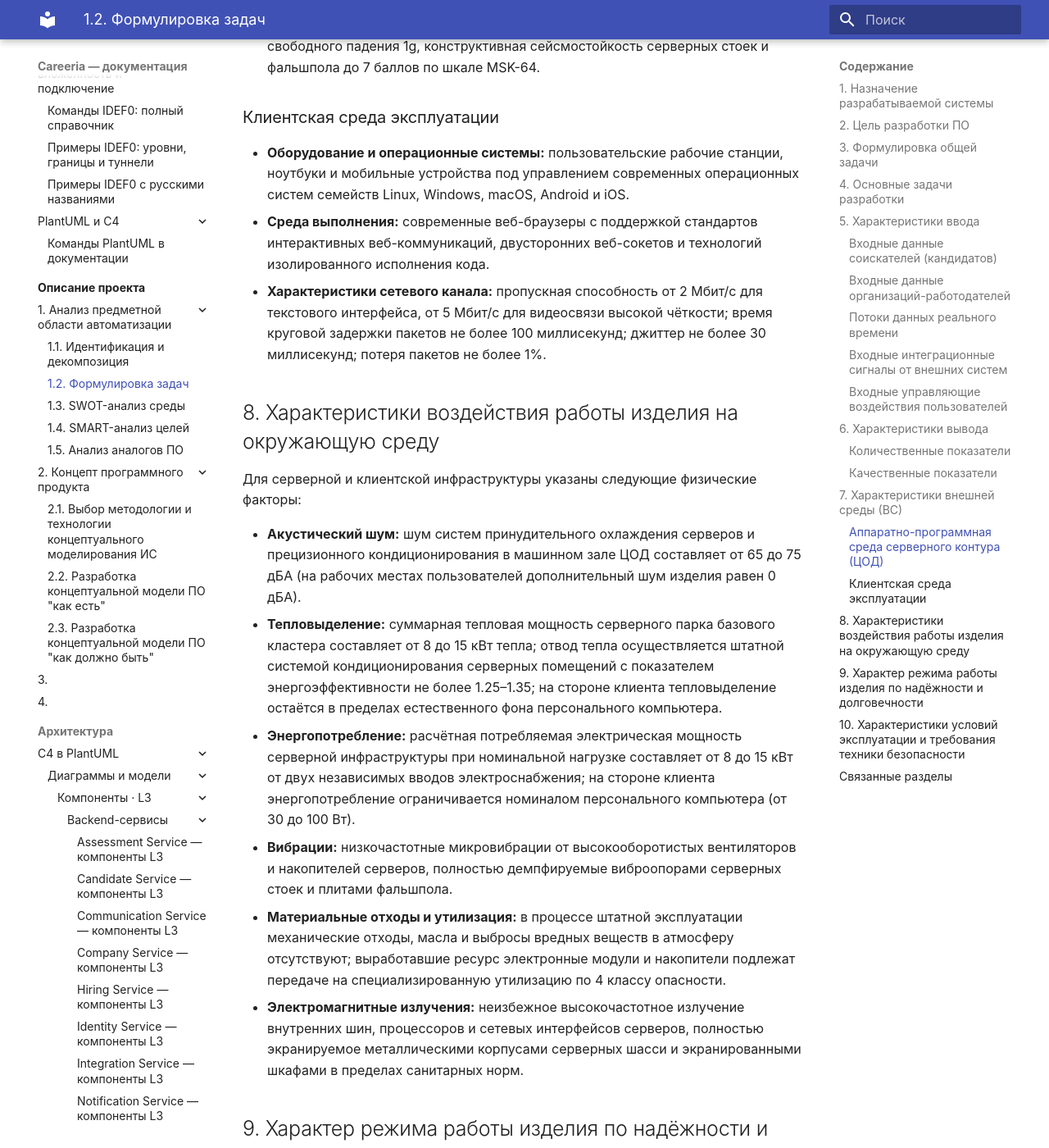
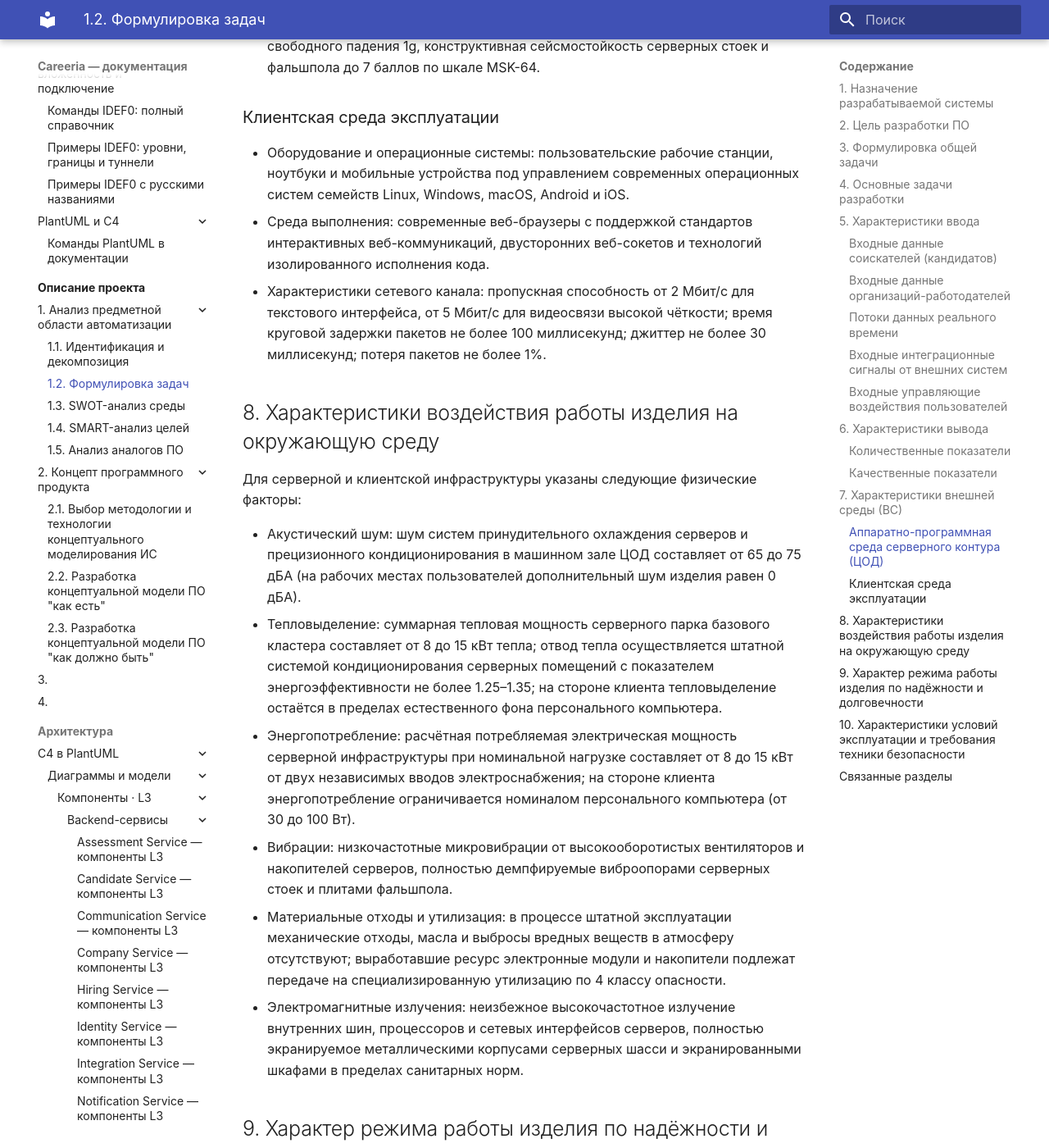
Before and after one commit to krackl1n/careeria, an MkDocs documentation site: the page built from docs/project/01-general/02-formulation-of-tasks.md, in a window 1280 px wide and 1400 px high, scrolled down 4983 px. Shown: the whole window at 82% size. Built offline with MkDocs 1.6.1 and Material for MkDocs 9.7.7, drawn with Linux system fonts in a browser that asks for light colours; some of the changed text lies outside the part shown.

Commit message:
fix tabs

```diff
--- a/docs/project/01-general/02-formulation-of-tasks.md
+++ b/docs/project/01-general/02-formulation-of-tasks.md
@@ -62,24 +62,24 @@ Careeria собирает резюме и отклики из разных ка
 
 ### Количественные показатели
 
-- **Пиковая производительность обработки запросов на чтение:** не менее 2 500 запросов в секунду.
-- **Пиковая производительность транзакций на запись и модификацию состояний:** не менее 500 операций в секунду.
-- **Максимальное число одновременно активных сессий пользователей:** до 10 000 параллельных сессий.
-- **Объём обработки потока заявок:** до 50 000 обработанных откликов в месяц в расчёте на одного корпоративного заказчика.
-- **Число одновременно функционирующих интерактивных видеокомнат:** до 500 параллельных сессий собеседований.
-- **Время отклика входного шлюза запросов на 99-м перцентиле:** не более 100 миллисекунд.
-- **Задержка передачи видеосвязи от захвата кадров до воспроизведения:** не более 150–200 миллисекунд.
-- **Задержка синхронизации символов в редакторе совместного программирования:** не более 50 миллисекунд.
-- **Время доставки внутренних, push- и почтовых уведомлений:** не более 1 секунды с момента фиксации события.
+- Пиковая производительность обработки запросов на чтение: не менее 2 500 запросов в секунду.
+- Пиковая производительность транзакций на запись и модификацию состояний: не менее 500 операций в секунду.
+- Максимальное число одновременно активных сессий пользователей: до 10 000 параллельных сессий.
+- Объём обработки потока заявок: до 50 000 обработанных откликов в месяц в расчёте на одного корпоративного заказчика.
+- Число одновременно функционирующих интерактивных видеокомнат: до 500 параллельных сессий собеседований.
+- Время отклика входного шлюза запросов на 99-м перцентиле: не более 100 миллисекунд.
+- Задержка передачи видеосвязи от захвата кадров до воспроизведения: не более 150–200 миллисекунд.
+- Задержка синхронизации символов в редакторе совместного программирования: не более 50 миллисекунд.
+- Время доставки внутренних, push- и почтовых уведомлений: не более 1 секунды с момента фиксации события.
 
 ### Качественные показатели
 
-- **Нормализованные профили кандидатов:** верифицированные цифровые резюме со стандартизированным перечнем навыков и защищённой историей контактов.
-- **Неизменяемый журнал аудита:** стопроцентная фиксация автора каждого действия, точной временной метки и обоснования смены статуса в воронке.
-- **Протоколы технических интервью:** сохранённый исходный код кандидатов, история запусков тестов, зафиксированные правки и структурированные замечания экспертов.
-- **Защищённый медиаархив:** видеозаписи собеседований в стандартных медиаконтейнерах с ролевой моделью доступа.
-- **Сквозная аналитическая отчётность:** интерактивные воронки конверсии, средние сроки закрытия позиций, удельная стоимость привлечения сотрудника и распределение причин отказов.
-- **Интеграционные выгрузки:** криптографически подписанные структурированные уведомления о ключевых кадровых событиях для передачи во внешние учётные системы предприятия.
+- Нормализованные профили кандидатов: верифицированные цифровые резюме со стандартизированным перечнем навыков и защищённой историей контактов.
+- Неизменяемый журнал аудита: стопроцентная фиксация автора каждого действия, точной временной метки и обоснования смены статуса в воронке.
+- Протоколы технических интервью: сохранённый исходный код кандидатов, история запусков тестов, зафиксированные правки и структурированные замечания экспертов.
+- Защищённый медиаархив: видеозаписи собеседований в стандартных медиаконтейнерах с ролевой моделью доступа.
+- Сквозная аналитическая отчётность: интерактивные воронки конверсии, средние сроки закрытия позиций, удельная стоимость привлечения сотрудника и распределение причин отказов.
+- Интеграционные выгрузки: криптографически подписанные структурированные уведомления о ключевых кадровых событиях для передачи во внешние учётные системы предприятия.
 
 ## 7. Характеристики внешней среды (ВС)
 
```
Also changed, not shown: other parts of docs/project/01-general/02-formulation-of-tasks.md (+42 -42 lines).
